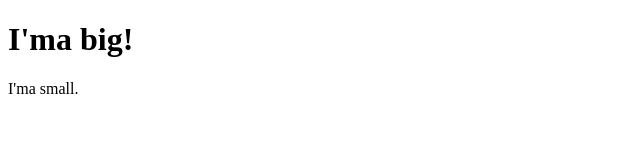
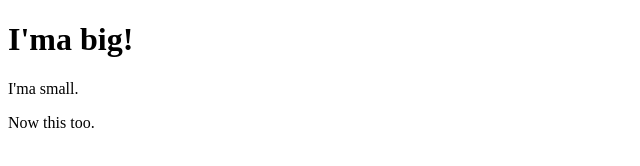
Before and after one commit to c-dacanay/first-website, a plain HTML site: page index.html in a window 1280 px wide. Shown: the full height of the page, 0-640 px from the left. Drawn offline with Linux system fonts and the light colour scheme.

Commit message:
Added p.

```diff
--- a/index.html
+++ b/index.html
@@ -9,5 +9,6 @@
   <body>
     <h1>I'ma big!</h1>
     <p>I'ma small.</p>
+    <p>Now this too.</p>
   </body>
 </html>
```
